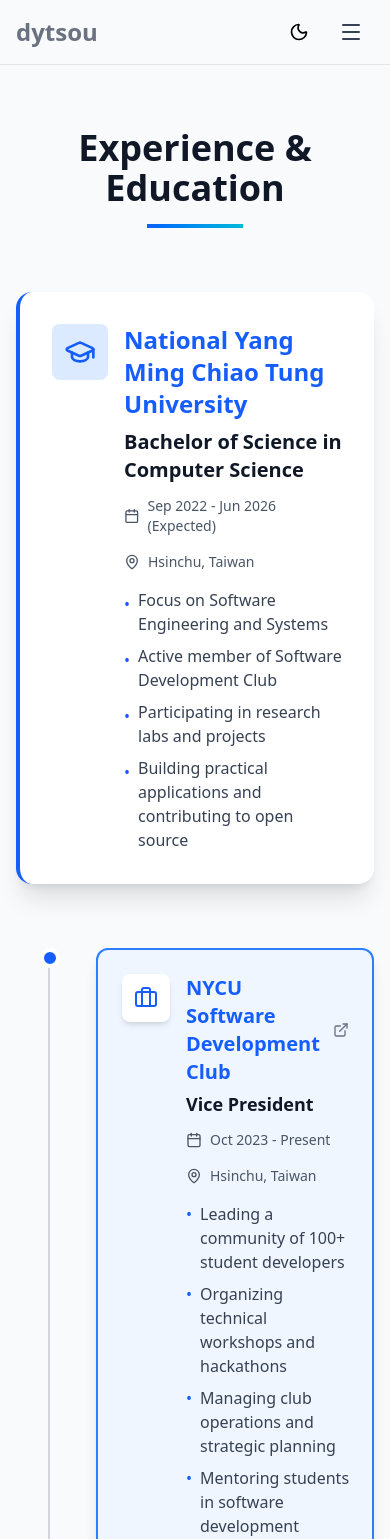
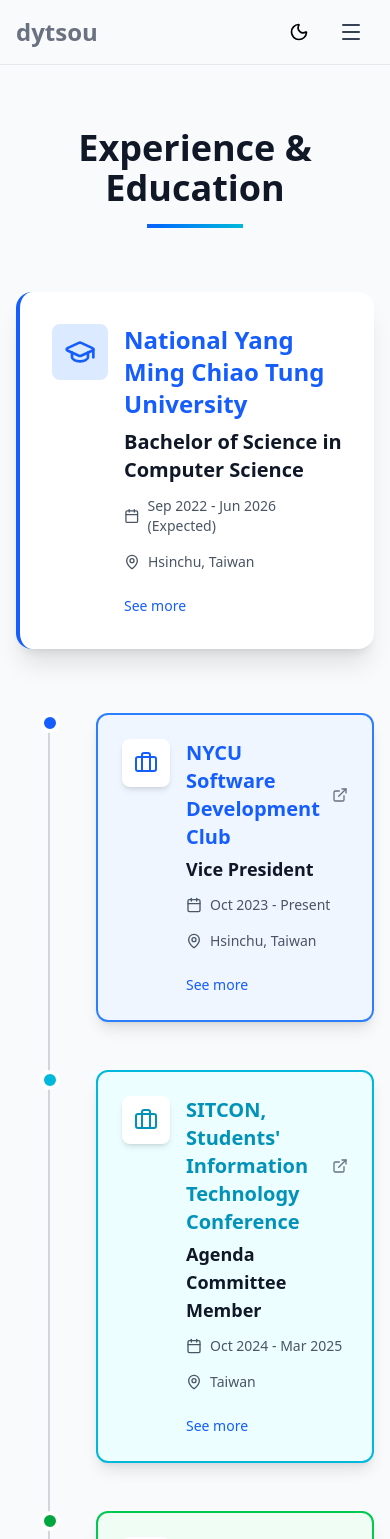
Before and after one commit to dytsou/about, a React (Vite) app: page /experience in a window 390 px wide. Shown: the top 1539 px of the page. Built offline with nearby package versions, Linux system fonts and the light colour scheme.

Commit message:
refactor: enhance EducationCard and ExperienceCard components with mobile responsiveness and expandable content sections

```diff
--- a/src/components/experience/EducationCard.tsx
+++ b/src/components/experience/EducationCard.tsx
@@ -1,3 +1,4 @@
+import { useState, useEffect } from 'react';
 import { GraduationCap, Calendar, MapPin } from 'lucide-react';
 import './Experience.css';
 
@@ -14,6 +15,22 @@
 }
 
 export function EducationCard({ education }: EducationCardProps) {
+  const [isMobile, setIsMobile] = useState(false);
+  const [isExpanded, setIsExpanded] = useState(false);
+
+  useEffect(() => {
+    const checkMobile = () => {
+      setIsMobile(window.innerWidth < 768);
+    };
+
+    checkMobile();
+    window.addEventListener('resize', checkMobile);
+    return () => window.removeEventListener('resize', checkMobile);
+  }, []);
+
+  const shouldShowToggle = isMobile;
+  const isContentVisible = !isMobile || isExpanded;
+
   return (
     <div className="education-card">
       <div className="education-card-content">
@@ -37,6 +54,7 @@
               {education.location}
             </div>
           </div>
+          {isContentVisible && (
             <ul className="education-highlights">
               {education.highlights.map((highlight, index) => (
                 <li key={index} className="education-highlight-item">
@@ -45,6 +63,16 @@
                 </li>
               ))}
             </ul>
+          )}
+          {shouldShowToggle && (
+            <button
+              onClick={() => setIsExpanded(!isExpanded)}
+              className="education-highlights-toggle"
+              aria-label={isExpanded ? 'Collapse highlights' : 'Expand highlights'}
+            >
+              {isExpanded ? 'See less' : 'See more'}
+            </button>
+          )}
         </div>
       </div>
     </div>
--- a/src/components/experience/Experience.css
+++ b/src/components/experience/Experience.css
@@ -41,6 +41,10 @@
 
 .education-meta-icon {
   @apply w-4 h-4;
+}
+
+.education-highlights-toggle {
+  @apply text-blue-600 dark:text-blue-400 hover:text-blue-700 dark:hover:text-blue-300 font-medium text-sm mt-2 transition-colors md:hidden;
 }
 
 .education-highlights {
@@ -193,6 +197,10 @@
   @apply w-4 h-4;
 }
 
+.experience-card-content-toggle {
+  @apply text-blue-600 dark:text-blue-400 hover:text-blue-700 dark:hover:text-blue-300 font-medium text-sm mt-2 transition-colors md:hidden;
+}
+
 .experience-card-description {
   @apply space-y-2;
 }
--- a/src/components/experience/ExperienceCard.tsx
+++ b/src/components/experience/ExperienceCard.tsx
@@ -1,3 +1,4 @@
+import { useState, useEffect } from 'react';
 import { LucideIcon, Calendar, MapPin, ExternalLink } from 'lucide-react';
 import './Experience.css';
 
@@ -28,6 +29,21 @@
 
 export function ExperienceCard({ experience }: ExperienceCardProps) {
   const Icon = experience.icon;
+  const [isMobile, setIsMobile] = useState(false);
+  const [isContentExpanded, setIsContentExpanded] = useState(false);
+
+  useEffect(() => {
+    const checkMobile = () => {
+      setIsMobile(window.innerWidth < 768);
+    };
+
+    checkMobile();
+    window.addEventListener('resize', checkMobile);
+    return () => window.removeEventListener('resize', checkMobile);
+  }, []);
+
+  const shouldShowToggle = isMobile && (experience.description.length > 0 || (experience.posts && experience.posts.length > 0));
+  const isContentVisible = !isMobile || isContentExpanded;
 
   return (
     <div className="experience-card">
@@ -68,6 +84,9 @@
                 {experience.location}
               </div>
             </div>
+            {isContentVisible && (
+              <>
+                {experience.description.length > 0 && (
                   <ul className="experience-card-description">
                     {experience.description.map((item, idx) => (
                       <li key={idx} className="experience-card-description-item">
@@ -76,6 +95,7 @@
                       </li>
                     ))}
                   </ul>
+                )}
 
                 {experience.posts && experience.posts.length > 0 && (
                   <div className="experience-posts">
@@ -117,6 +137,17 @@
                     </div>
                   </div>
                 )}
+              </>
+            )}
+            {shouldShowToggle && (
+              <button
+                onClick={() => setIsContentExpanded(!isContentExpanded)}
+                className="experience-card-content-toggle"
+                aria-label={isContentExpanded ? 'Collapse details' : 'Expand details'}
+              >
+                {isContentExpanded ? 'See less' : 'See more'}
+              </button>
+            )}
           </div>
         </div>
       </div>
```
Lines whose indentation alone changed are shown as unchanged.
